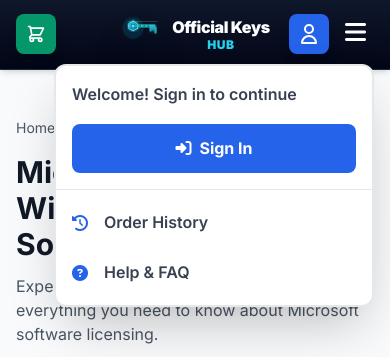
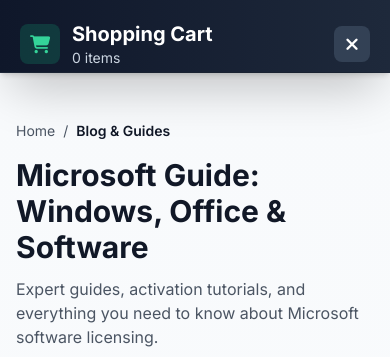
Before and after one commit to adnanevandetta-del/officialkeyshub, a Next.js app: page /blog in a window 390 px wide. Both pictures are taken after a click on the button 309 px from the left and 34 px from the top of the page. Shown: the top 357 px of the page. Built offline with nearby package versions, Linux system fonts and the light colour scheme.

Commit message:
Fix mobile navigation layout and improve cart modal design

```diff
--- a/app/components/CartModal.tsx
+++ b/app/components/CartModal.tsx
@@ -3,6 +3,7 @@
 import { useCart } from './CartContext';
 import Image from 'next/image';
 import Link from 'next/link';
+import { useEffect } from 'react';
 
 interface CartModalProps {
   onClose: () => void;
@@ -11,59 +12,78 @@
 export default function CartModal({ onClose }: CartModalProps) {
   const { cart, removeFromCart, updateQuantity, cartTotal, clearCart } = useCart();
 
+  // Prevent body scroll when modal is open
+  useEffect(() => {
+    document.body.style.overflow = 'hidden';
+    return () => {
+      document.body.style.overflow = 'unset';
+    };
+  }, []);
+
   return (
     <>
       {/* Backdrop */}
       <div
-        className="fixed inset-0 bg-black bg-opacity-50 z-[500]"
+        className="fixed inset-0 bg-black/60 backdrop-blur-sm z-[500] transition-opacity duration-300 animate-in fade-in"
         onClick={onClose}
       />
 
       {/* Modal */}
-      <div className="fixed right-0 top-0 h-full w-full md:w-96 bg-white shadow-2xl z-[501] overflow-y-auto">
+      <div className="fixed right-0 top-0 h-full w-full md:w-[480px] bg-white shadow-2xl z-[501] overflow-hidden flex flex-col animate-in slide-in-from-right duration-300">
         {/* Header */}
-        <div className="bg-gradient-to-r from-emerald-600 to-emerald-700 text-white p-6 sticky top-0 z-10">
+        <div className="bg-gradient-to-r from-slate-900 to-slate-800 text-white p-5 flex-shrink-0 border-b border-slate-700">
           <div className="flex items-center justify-between">
+            <div className="flex items-center gap-3">
+              <div className="w-10 h-10 bg-emerald-500/20 rounded-lg flex items-center justify-center">
+                <i className="fas fa-shopping-cart text-emerald-400 text-lg"></i>
+              </div>
               <div>
-              <h2 className="text-2xl font-black flex items-center gap-2">
-                <i className="fas fa-shopping-cart"></i>
-                Shopping Cart
-              </h2>
-              <p className="text-emerald-100 text-sm">{cart.length} {cart.length === 1 ? 'item' : 'items'}</p>
+                <h2 className="text-xl font-bold">Shopping Cart</h2>
+                <p className="text-slate-300 text-sm">
+                  {cart.length} {cart.length === 1 ? 'item' : 'items'}
+                </p>
+              </div>
             </div>
             <button
               onClick={onClose}
-              className="w-10 h-10 bg-white bg-opacity-20 hover:bg-opacity-30 rounded-full flex items-center justify-center transition-colors"
+              className="w-9 h-9 bg-slate-700 hover:bg-slate-600 rounded-lg flex items-center justify-center transition-colors"
+              aria-label="Close cart"
             >
-              <i className="fas fa-times text-xl"></i>
+              <i className="fas fa-times text-lg"></i>
             </button>
           </div>
         </div>
 
-        {/* Cart Items */}
-        <div className="p-6">
+        {/* Cart Content */}
+        <div className="flex-1 overflow-y-auto">
           {cart.length === 0 ? (
-            <div className="text-center py-12">
-              <i className="fas fa-shopping-cart text-gray-300 text-6xl mb-4"></i>
-              <p className="text-gray-500 text-lg font-semibold mb-2">Your cart is empty</p>
-              <p className="text-gray-400 text-sm mb-6">Add some products to get started!</p>
+            <div className="flex flex-col items-center justify-center h-full text-center p-8">
+              <div className="w-24 h-24 bg-gray-100 rounded-full flex items-center justify-center mb-4">
+                <i className="fas fa-shopping-cart text-gray-300 text-4xl"></i>
+              </div>
+              <h3 className="text-xl font-bold text-gray-900 mb-2">Your cart is empty</h3>
+              <p className="text-gray-500 text-sm mb-6 max-w-sm">
+                Discover our products and add them to your cart to get started!
+              </p>
               <button
                 onClick={onClose}
-                className="px-6 py-3 bg-emerald-600 text-white rounded-lg font-bold hover:bg-emerald-700 transition-colors"
+                className="px-6 py-3 bg-gradient-to-r from-emerald-600 to-emerald-700 text-white rounded-lg font-semibold hover:from-emerald-700 hover:to-emerald-800 transition-all shadow-md"
               >
-                Continue Shopping
+                Browse Products
               </button>
             </div>
           ) : (
-            <>
-              <div className="space-y-4 mb-6">
+            <div className="p-5">
+              {/* Cart Items */}
+              <div className="space-y-3 mb-4">
                 {cart.map((item) => (
                   <div
                     key={item.id}
-                    className="flex gap-4 bg-gray-50 rounded-xl p-4 border-2 border-gray-200"
+                    className="group bg-white border border-gray-200 rounded-xl p-4 hover:border-emerald-300 hover:shadow-md transition-all duration-200"
                   >
+                    <div className="flex gap-4">
                       {/* Product Image */}
-                    <div className="relative w-20 h-20 flex-shrink-0 rounded-lg overflow-hidden bg-white">
+                      <div className="relative w-20 h-20 flex-shrink-0 rounded-lg overflow-hidden bg-gray-50 border border-gray-200">
                         <Image
                           src={item.image}
                           alt={item.name}
@@ -74,75 +94,120 @@
 
                       {/* Product Info */}
                       <div className="flex-1 min-w-0">
-                      <h3 className="font-bold text-gray-900 text-sm mb-1 truncate">{item.name}</h3>
-                      <div className="flex items-baseline gap-2 mb-2">
-                        <span className="text-emerald-600 font-black text-lg">{item.price}</span>
-                        <span className="text-gray-400 text-sm line-through">{item.originalPrice}</span>
+                        <div className="flex items-start justify-between mb-2">
+                          <h3 className="font-semibold text-gray-900 text-sm leading-tight pr-2 line-clamp-2">
+                            {item.name}
+                          </h3>
+                          <button
+                            onClick={() => removeFromCart(item.id)}
+                            className="text-gray-400 hover:text-red-500 transition-colors flex-shrink-0 p-1"
+                            aria-label="Remove item"
+                          >
+                            <i className="fas fa-trash text-sm"></i>
+                          </button>
+                        </div>
+
+                        <div className="flex items-center gap-2 mb-3">
+                          <span className="text-emerald-600 font-bold text-lg">{item.price}</span>
+                          {item.originalPrice && (
+                            <span className="text-gray-400 text-xs line-through">{item.originalPrice}</span>
+                          )}
                         </div>
 
                         {/* Quantity Controls */}
                         <div className="flex items-center gap-2">
+                          <div className="flex items-center border border-gray-200 rounded-lg overflow-hidden">
                             <button
                               onClick={() => updateQuantity(item.id, item.quantity - 1)}
-                          className="w-7 h-7 bg-gray-200 hover:bg-gray-300 rounded flex items-center justify-center"
+                              className="w-8 h-8 bg-gray-50 hover:bg-gray-100 flex items-center justify-center transition-colors"
+                              disabled={item.quantity <= 1}
+                              aria-label="Decrease quantity"
                             >
-                          <i className="fas fa-minus text-xs"></i>
+                              <i className="fas fa-minus text-xs text-gray-600"></i>
                             </button>
-                        <span className="w-8 text-center font-bold text-gray-900">{item.quantity}</span>
+                            <span className="w-10 text-center font-semibold text-gray-900 text-sm">
+                              {item.quantity}
+                            </span>
                             <button
                               onClick={() => updateQuantity(item.id, item.quantity + 1)}
-                          className="w-7 h-7 bg-emerald-600 hover:bg-emerald-700 text-white rounded flex items-center justify-center"
+                              className="w-8 h-8 bg-emerald-50 hover:bg-emerald-100 flex items-center justify-center transition-colors"
+                              aria-label="Increase quantity"
                             >
-                          <i className="fas fa-plus text-xs"></i>
+                              <i className="fas fa-plus text-xs text-emerald-600"></i>
                             </button>
-                        <button
-                          onClick={() => removeFromCart(item.id)}
-                          className="ml-auto text-red-500 hover:text-red-600"
-                        >
-                          <i className="fas fa-trash text-sm"></i>
-                        </button>
+                          </div>
+                          <span className="text-xs text-gray-500 ml-1">
+                            ${(parseFloat(item.price.replace('$', '')) * item.quantity).toFixed(2)}
+                          </span>
+                        </div>
                       </div>
                     </div>
                   </div>
                 ))}
+              </div>
 
               {/* Clear Cart Button */}
+              {cart.length > 1 && (
                 <button
                   onClick={clearCart}
-                  className="w-full py-2 text-red-600 hover:text-red-700 font-semibold text-sm"
+                  className="w-full py-2.5 text-red-600 hover:text-red-700 hover:bg-red-50 font-semibold text-sm rounded-lg transition-colors"
                 >
-                  <i className="fas fa-trash mr-2"></i>
-                  Clear Cart
+                  <i className="fas fa-trash-alt mr-2"></i>
+                  Clear All Items
                 </button>
+              )}
+            </div>
+          )}
         </div>
 
-              {/* Footer */}
-              <div className="border-t-2 border-gray-200 pt-6">
-                <div className="flex items-center justify-between mb-4">
-                  <span className="text-gray-600 font-semibold">Subtotal:</span>
+        {/* Footer - Only show when cart has items */}
+        {cart.length > 0 && (
+          <div className="flex-shrink-0 border-t border-gray-200 bg-gray-50 p-5">
+            {/* Subtotal */}
+            <div className="bg-white rounded-lg p-4 mb-4 border border-gray-200">
+              <div className="flex items-center justify-between mb-2">
+                <span className="text-gray-600 text-sm">Subtotal</span>
+                <span className="text-gray-900 font-semibold">${cartTotal.toFixed(2)}</span>
+              </div>
+              <div className="flex items-center justify-between mb-2">
+                <span className="text-gray-600 text-sm">Tax</span>
+                <span className="text-gray-900 font-semibold">Calculated at checkout</span>
+              </div>
+              <div className="border-t border-gray-200 pt-2 mt-2">
+                <div className="flex items-center justify-between">
+                  <span className="text-gray-900 font-bold">Total</span>
                   <span className="text-2xl font-black text-gray-900">${cartTotal.toFixed(2)}</span>
                 </div>
+              </div>
+            </div>
 
+            {/* Action Buttons */}
             <Link
               href="/checkout"
               onClick={onClose}
-                  className="block w-full py-4 bg-gradient-to-r from-emerald-600 to-emerald-700 text-white text-center font-black text-lg rounded-xl hover:from-emerald-700 hover:to-emerald-800 transition-all shadow-lg mb-3"
+              className="block w-full py-3.5 bg-gradient-to-r from-emerald-600 to-emerald-700 text-white text-center font-bold text-base rounded-lg hover:from-emerald-700 hover:to-emerald-800 transition-all shadow-lg hover:shadow-xl mb-2"
             >
               <i className="fas fa-lock mr-2"></i>
-                  Proceed to Checkout
+              Secure Checkout
             </Link>
 
             <button
               onClick={onClose}
-                  className="w-full py-3 text-gray-600 hover:text-gray-800 font-semibold text-sm"
+              className="w-full py-3 text-gray-600 hover:text-gray-900 hover:bg-gray-100 font-semibold text-sm rounded-lg transition-colors"
             >
               <i className="fas fa-arrow-left mr-2"></i>
               Continue Shopping
             </button>
+
+            {/* Trust Badge */}
+            <div className="mt-4 pt-4 border-t border-gray-200">
+              <div className="flex items-center justify-center gap-2 text-gray-500 text-xs">
+                <i className="fas fa-shield-alt text-emerald-600"></i>
+                <span>Secure payment & instant delivery</span>
               </div>
-            </>
+            </div>
+          </div>
         )}
-        </div>
       </div>
     </>
   );
--- a/app/components/Navbar.tsx
+++ b/app/components/Navbar.tsx
@@ -45,23 +45,8 @@
     <nav className="sticky top-0 left-0 right-0 z-[200] bg-gradient-to-b from-slate-900 to-slate-950 backdrop-blur-md shadow-md border-b border-slate-800">
       <div className="container mx-auto px-4 py-3">
         {/* Mobile Layout */}
-        <div className="flex md:hidden items-center w-full relative">
-          {/* Left: Cart Icon */}
-          <div className="flex items-center">
-            <CartButton />
-          </div>
-
-          {/* Center: Logo */}
-          <div className="absolute left-1/2 transform -translate-x-1/2">
-            <Logo size="sm" />
-          </div>
-
-          {/* Far Right: Profile Icon */}
-          <div className="ml-auto mr-2">
-            <ProfileButton />
-          </div>
-
-          {/* Right Edge: Hamburger Menu */}
+        <div className="flex md:hidden items-center justify-between w-full">
+          {/* Left: Hamburger Menu */}
           <div className="flex-shrink-0">
             <button
               onClick={() => setIsMenuOpen(!isMenuOpen)}
@@ -69,6 +54,17 @@
             >
               <i className={`fas ${isMenuOpen ? "fa-times" : "fa-bars"} text-2xl`}></i>
             </button>
+          </div>
+
+          {/* Center: Logo */}
+          <div className="flex-1 flex justify-center">
+            <Logo size="sm" />
+          </div>
+
+          {/* Right: Cart & Profile Icons */}
+          <div className="flex items-center gap-2">
+            <CartButton />
+            <ProfileButton />
           </div>
         </div>
 
```
Lines whose indentation alone changed are shown as unchanged.
